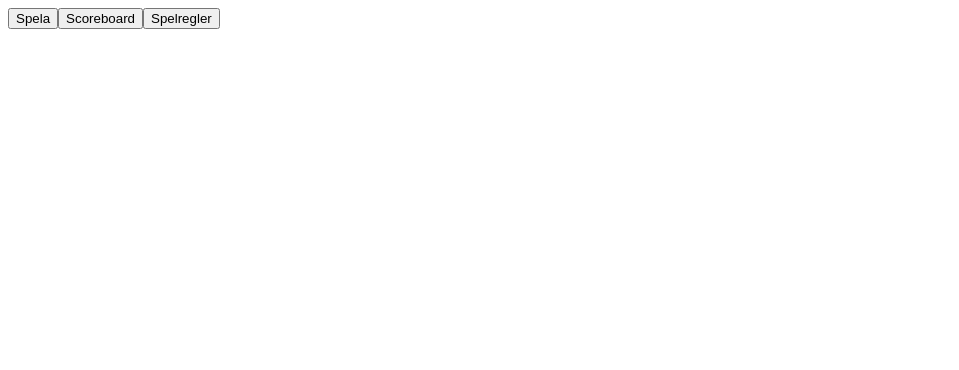
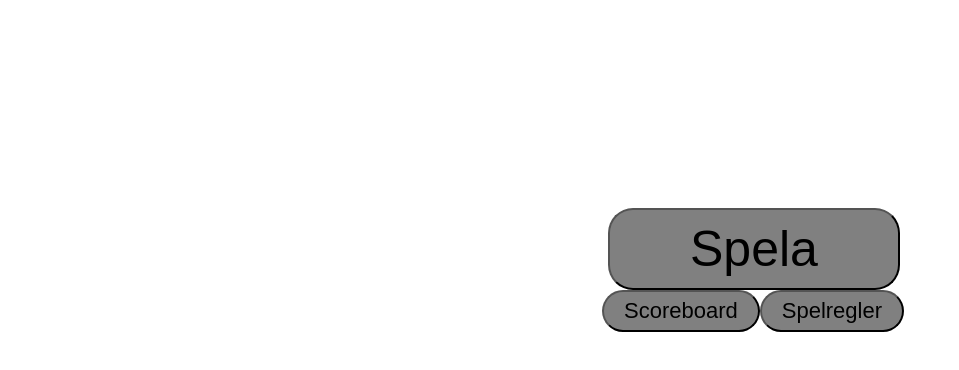
Before and after one commit to Jonber0404/PineappleJavaUX, a plain HTML site: page huvudmeny.html in a window 1280 px wide. Shown: the whole page, without its empty margins (0-959 px from the left). Drawn offline with nearby package versions, Linux system fonts and the light colour scheme; no server answers.

Commit message:
Play, scoreboard and gamerules button built in Vue

```diff
--- a/huvudmeny.html
+++ b/huvudmeny.html
@@ -3,21 +3,20 @@
 <head>
     <meta charset="UTF-8">
     <meta name="viewport" content="width=device-width, initial-scale=1.0">
-    <title>Yxor</title>
-    <script defer src="https://unpkg.com/vue@3.2.47"
-            integrity="sha384-
-                        mgp1hnBYcnmsGPH4Gggyec1hk0SHNDFRiPziZ9r5ZfLLV9nr5uLprnqdOCR5sQHQ"
-            crossorigin="anonymous"></script>
-    <script defer src="script.js"></script>
+    <title>PineappleJavaUXHuvudMeny</title>
+    <link rel="stylesheet" type="text/css" href="styles.css">
 </head>
-
 <body>
 <div id="app">
+    <play-button>Spela</play-button>
+    <scoreboard-button>Scoreboard</scoreboard-button>
+    <gamerules-button>Spelregler</gamerules>
+</div>
 
-    <a href="playerselection.html"><button>Spela</button></a>
-    <a href="scoreboard.html"><button>Scoreboard</button></a>
-    <a href="gamerules.html"><button>Spelregler</button></a>
-
-</div>
+<script src="https://unpkg.com/vue@3.2.47"
+        integrity="sha384-
+                    mgp1hnBYcnmsGPH4Gggyec1hk0SHNDFRiPziZ9r5ZfLLV9nr5uLprnqdOCR5sQHQ"
+        crossorigin="anonymous"></script>
+<script defer src="mainmenu.js" ></script>
 </body>
 </html>
--- /dev/null
+++ b/mainmenu.js
@@ -0,0 +1,24 @@
+const app = {}
+
+const vueApp = Vue.createApp(app)
+
+const playbutton ={
+    name: "PlayButton",
+    template: `<button class='playbutton'>Spela</button>`
+}
+vueApp.component("play-button", playbutton)
+
+const scoreboardbutton ={
+    name: "ScoreboardButton",
+    template: `<button class='scoreboardbutton'>Scoreboard</button>`
+}
+vueApp.component("scoreboard-button", scoreboardbutton)
+
+const gamerulesbutton ={
+    name: "GamerulesButton",
+    template: `<button class='gamerulesbutton'>Spelregler</button>`
+}
+vueApp.component("gamerules-button", gamerulesbutton)
+
+
+vueApp.mount("#app")
--- /dev/null
+++ b/styles.css
@@ -0,0 +1,22 @@
+.playbutton{
+    font-size: 50px;
+    padding: 10px 80px;
+    margin-left: 12em;
+    margin-top: 4em;
+    border-radius: 25px;
+    background-color: gray;
+}
+
+.scoreboardbutton{
+    font-size: 22px;
+    padding: 6px 20px;
+    margin-left: 27em;
+    border-radius: 25px;
+    background-color: gray;
+}
+.gamerulesbutton{
+    font-size: 22px;
+    padding: 6px 20px;
+    border-radius: 25px;
+    background-color: gray;
+}
```
